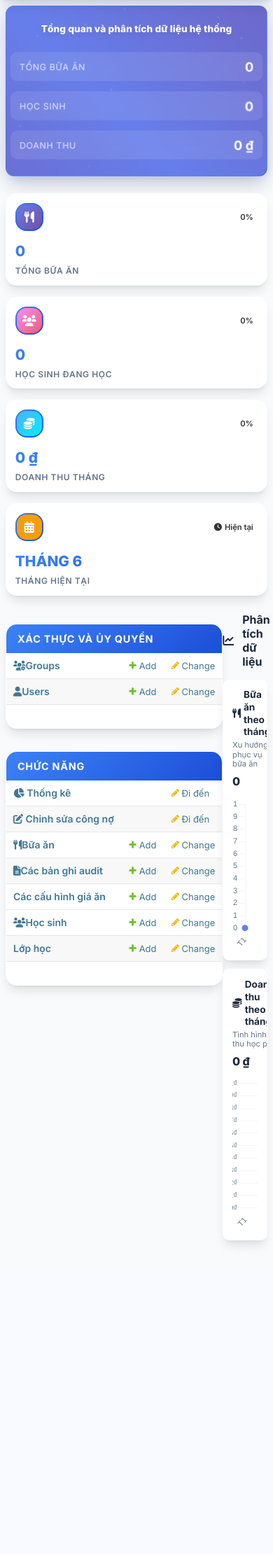
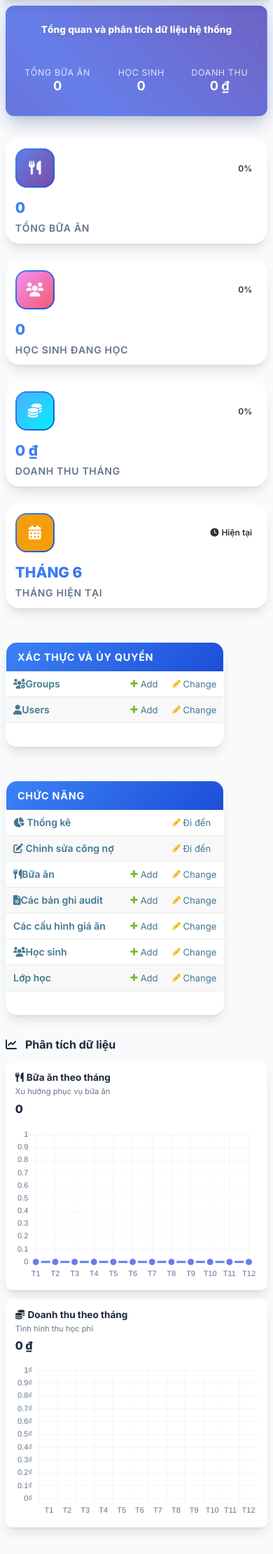
Before and after one commit to anhquannewbie/MEALSPJ, a Django app: page /admin/ in a window 390 px wide. Shown: the part 60-2280 px from the top of the page at 70% size. Before the commit the page ends 1841 px from the top, so only its background shows below. Run offline with Django 4.2, Linux system fonts and the light colour scheme; the visitor is signed in with stand-in values (Sample User, id 1); data comes from the database, SQL or seed files in the repository; data that the repository does not hold is empty.

Commit message:
Update index.html

```diff
--- a/templates/admin/index.html
+++ b/templates/admin/index.html
@@ -715,131 +715,67 @@
 
       /* === MOBILE HEADER OPTIMIZATION === */
       #header {
-        padding: 0.6rem 0.8rem !important;
+        padding: 0.8rem 1rem !important;
         display: flex !important;
         align-items: center !important;
         justify-content: space-between !important;
-        flex-wrap: wrap !important;
-        min-height: 60px !important;
-        gap: 0.5rem !important;
+        flex-wrap: nowrap !important;
+        min-height: 70px !important;
+        overflow: visible !important;
       }
 
       #header #site-name,
       #header #site-name a {
-        font-size: 1rem !important;
+        font-size: 1.1rem !important;
         font-weight: 700 !important;
-        gap: 0.4rem !important;
+        gap: 0.5rem !important;
         white-space: nowrap !important;
         overflow: visible !important;
-        text-overflow: unset !important;
         flex: 1 !important;
         min-width: 0 !important;
       }
 
       #header #site-name::before {
-        font-size: 0.9rem !important;
+        font-size: 1rem !important;
         flex-shrink: 0 !important;
       }
 
       #header #user-tools {
-        gap: 0.4rem !important;
+        gap: 0.5rem !important;
         flex-shrink: 0 !important;
         display: flex !important;
-        flex-wrap: wrap !important;
+        align-items: center !important;
       }
 
       #header #user-tools a {
-        font-size: 0.7rem !important;
-        padding: 0.3rem 0.6rem !important;
+        font-size: 0.75rem !important;
+        padding: 0.5rem 0.8rem !important;
         white-space: nowrap !important;
-        border-radius: 0.4rem !important;
-      }
-
-      /* === MOBILE HERO SECTION === */
-      .hero-welcome {
-        padding: 2rem 1rem !important;
+        border-radius: 0.5rem !important;
+        display: inline-block !important;
+      }
+
+      /* === FORCE CHARTS BELOW ALL CONTENT === */
+      .charts-section {
+        margin-top: 2rem !important;
+        clear: both !important;
+        width: 100% !important;
+        display: block !important;
+        order: 999 !important;
+      }
+
+      /* === ENSURE MAIN CONTENT STACKS VERTICALLY === */
+      body.dashboard #content-main {
+        display: flex !important;
+        flex-direction: column !important;
+        width: 100% !important;
+      }
+
+      /* === MODULE ORDERING === */
+      body.dashboard #content-main .module {
+        order: 1 !important;
         margin-bottom: 1.5rem !important;
-        border-radius: 1rem !important;
-      }
-
-      .hero-title {
-        font-size: 1.5rem !important;
-        gap: 0.5rem !important;
-        flex-wrap: wrap !important;
-        text-align: center !important;
-        line-height: 1.2 !important;
-        margin-bottom: 0.5rem !important;
-      }
-
-      .hero-subtitle {
-        font-size: 0.9rem !important;
-        letter-spacing: 0.02em !important;
-        line-height: 1.3 !important;
-        margin-bottom: 1.5rem !important;
-      }
-
-      .hero-stats {
-        flex-direction: column !important;
-        gap: 1rem !important;
-        margin-top: 1.5rem !important;
-      }
-
-      .hero-stat {
-        display: flex !important;
-        align-items: center !important;
-        justify-content: space-between !important;
-        background: rgba(255, 255, 255, 0.1) !important;
-        padding: 0.75rem 1rem !important;
-        border-radius: 0.75rem !important;
-        backdrop-filter: blur(10px) !important;
-      }
-
-      .hero-stat-value {
-        font-size: 1.25rem !important;
-        order: 2 !important;
-      }
-
-      .hero-stat-label {
-        font-size: 0.8rem !important;
-        order: 1 !important;
-        text-align: left !important;
-      }
-
-      /* === MOBILE STATS GRID === */
-      .stats-grid {
-        grid-template-columns: 1fr !important;
-        gap: 1rem !important;
-        margin-bottom: 1.5rem !important;
-      }
-
-      .stat-card {
-        padding: 1rem !important;
-        border-radius: 1rem !important;
-      }
-
-      .stat-icon {
-        width: 2.5rem !important;
-        height: 2.5rem !important;
-        font-size: 1rem !important;
-      }
-
-      .stat-value {
-        font-size: 1.5rem !important;
-      }
-
-      .stat-label {
-        font-size: 0.75rem !important;
-      }
-
-      .stat-trend {
-        font-size: 0.7rem !important;
-        padding: 0.2rem 0.4rem !important;
-      }
-
-      /* === MOBILE CHARTS SECTION === */
-      .charts-section {
-        margin-top: 1.5rem !important;
-        padding: 0 !important;
+        width: 100% !important;
       }
 
       .section-header {
@@ -851,23 +787,23 @@
       }
 
       .section-title {
-        font-size: 1.1rem !important;
+        font-size: 1.2rem !important;
         margin-left: 0 !important;
         padding: 0 !important;
       }
 
       .charts-grid {
         grid-template-columns: 1fr !important;
-        gap: 1rem !important;
-        margin-bottom: 1rem !important;
+        gap: 1.5rem !important;
+        margin-bottom: 1.5rem !important;
         padding: 0 !important;
+        width: 100% !important;
       }
 
       .chart-card {
-        padding: 1rem !important;
-        margin-left: 0 !important;
-        margin-right: 0 !important;
-        border-radius: 0.75rem !important;
+        padding: 1.5rem !important;
+        margin: 0 !important;
+        border-radius: 1rem !important;
         width: 100% !important;
         box-sizing: border-box !important;
       }
@@ -876,18 +812,18 @@
         flex-direction: column !important;
         align-items: flex-start !important;
         gap: 0.5rem !important;
-        margin-bottom: 0.75rem !important;
+        margin-bottom: 1rem !important;
       }
 
       .chart-title {
-        font-size: 0.95rem !important;
-        gap: 0.3rem !important;
+        font-size: 1rem !important;
+        gap: 0.5rem !important;
         line-height: 1.3 !important;
       }
 
       .chart-subtitle {
-        font-size: 0.75rem !important;
-        margin: 0.2rem 0 0 0 !important;
+        font-size: 0.8rem !important;
+        margin: 0.25rem 0 0 0 !important;
         line-height: 1.2 !important;
       }
 
@@ -897,12 +833,12 @@
       }
 
       .chart-main-value {
-        font-size: 1.1rem !important;
+        font-size: 1.25rem !important;
         line-height: 1.2 !important;
       }
 
       .chart-container {
-        height: 250px !important;
+        height: 280px !important;
         width: 100% !important;
         position: relative !important;
         overflow: hidden !important;
```
